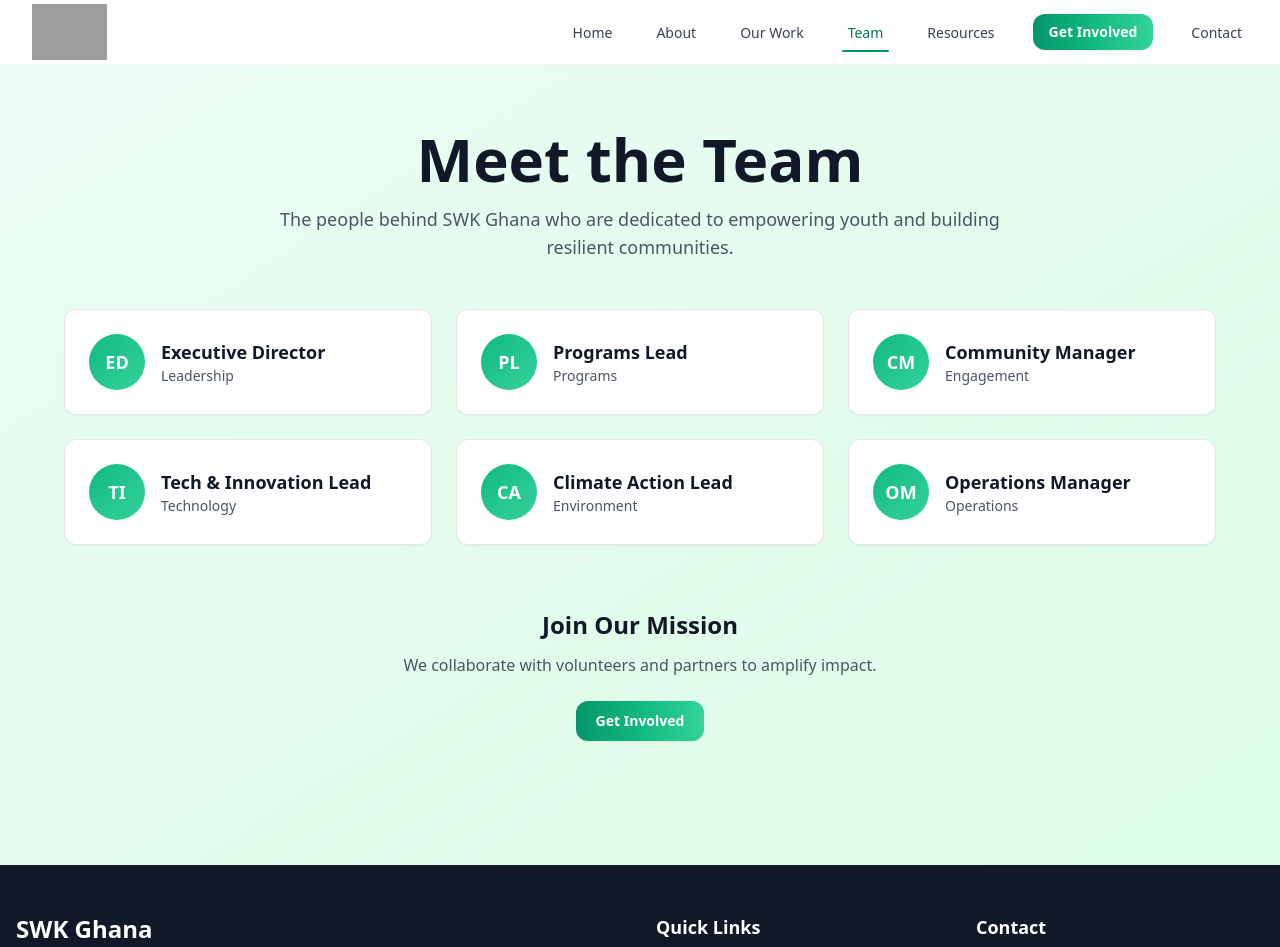
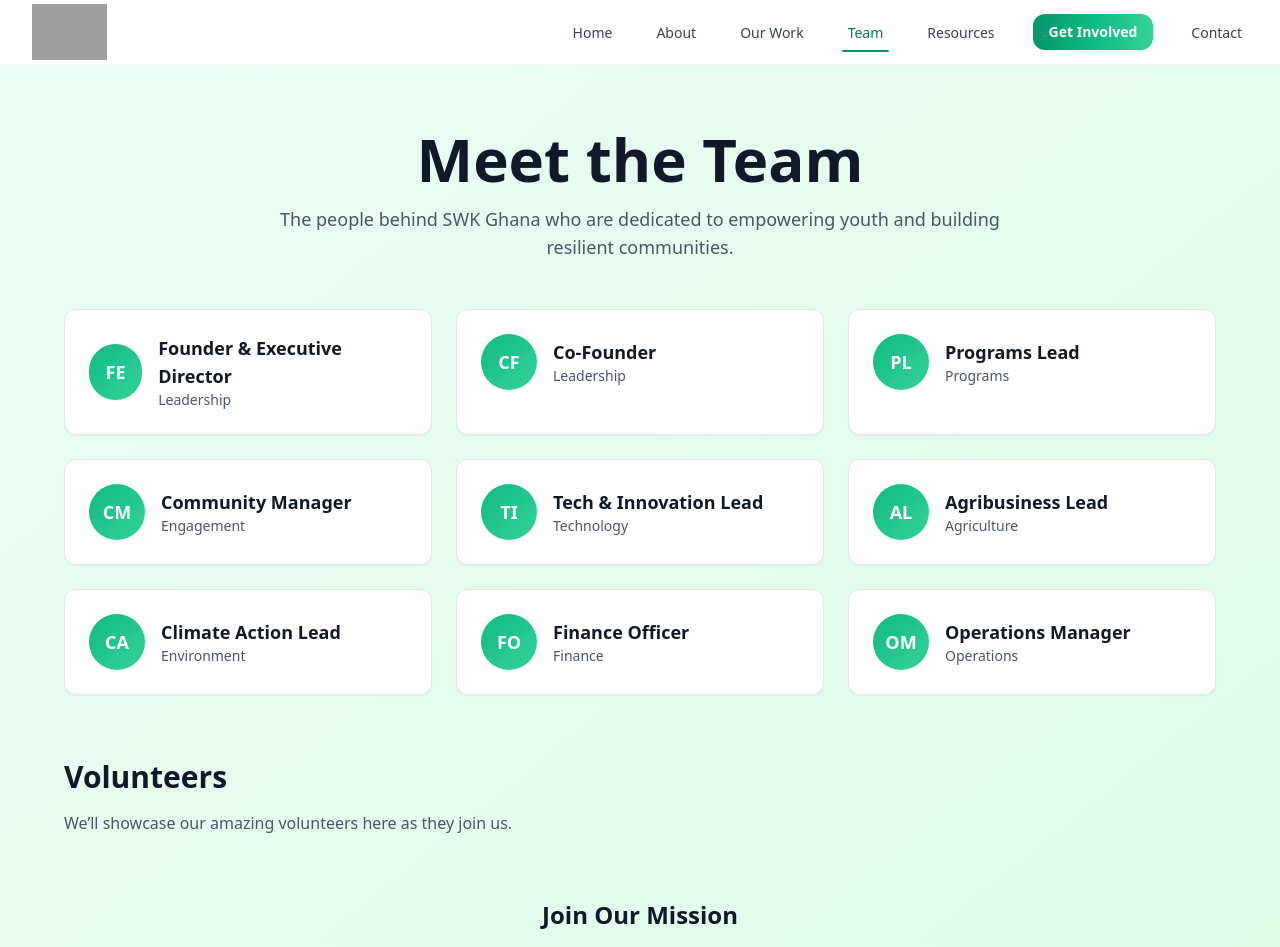
Before and after one commit to SWK-Ghana/swk-app, a React (Vite) app: page /team in a window 1280 px wide. Shown: the top 947 px of the page. Built offline with nearby package versions, Linux system fonts and the light colour scheme; grey boxes are pictures that could not be loaded.

Commit message:
Team: update roles (Founder & ED, Co-Founder, Finance Officer, Agribusiness Lead) and add Volunteers section

```diff
--- a/src/components/MeetTheTeam.jsx
+++ b/src/components/MeetTheTeam.jsx
@@ -1,11 +1,14 @@
 import React from 'react'
 
 const teamMembers = [
-  { name: 'Executive Director', role: 'Leadership', initials: 'ED' },
+  { name: 'Founder & Executive Director', role: 'Leadership', initials: 'FE' },
+  { name: 'Co-Founder', role: 'Leadership', initials: 'CF' },
   { name: 'Programs Lead', role: 'Programs', initials: 'PL' },
   { name: 'Community Manager', role: 'Engagement', initials: 'CM' },
   { name: 'Tech & Innovation Lead', role: 'Technology', initials: 'TI' },
+  { name: 'Agribusiness Lead', role: 'Agriculture', initials: 'AL' },
   { name: 'Climate Action Lead', role: 'Environment', initials: 'CA' },
+  { name: 'Finance Officer', role: 'Finance', initials: 'FO' },
   { name: 'Operations Manager', role: 'Operations', initials: 'OM' }
 ]
 
@@ -37,6 +40,11 @@ const MeetTheTeam = () => {
             ))}
           </div>
 
+          <div className="mt-16">
+            <h2 className="text-2xl md:text-3xl font-bold text-gray-900 mb-4">Volunteers</h2>
+            <p className="text-gray-600">We’ll showcase our amazing volunteers here as they join us.</p>
+          </div>
+
           <div className="mt-16 text-center">
             <h2 className="text-2xl font-bold text-gray-900 mb-3">Join Our Mission</h2>
             <p className="text-gray-600 mb-6">We collaborate with volunteers and partners to amplify impact.</p>
```
